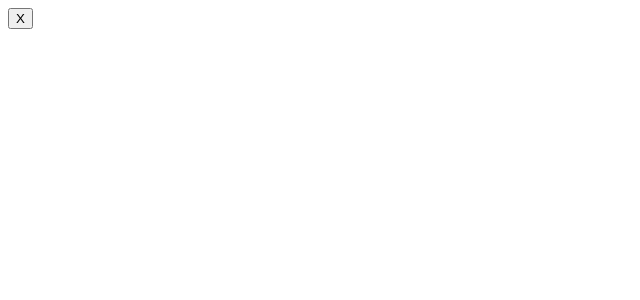
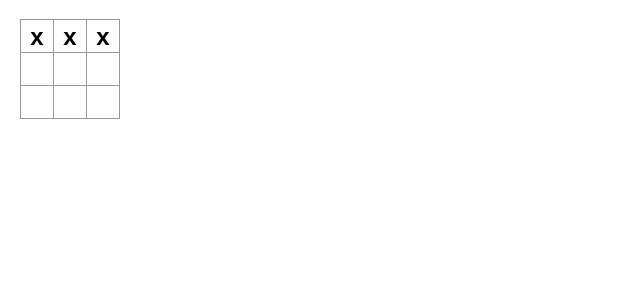
Before and after one commit to datcord/tictactoe, a React (Vite) app: page / in a window 1280 px wide. Shown: the top 300 px of the page, without its empty margins (0-640 px from the left). Built offline with nearby package versions, Linux system fonts and the light colour scheme.

Commit message:
created initial game table

```diff
--- a/src/App.css
+++ b/src/App.css
@@ -0,0 +1,90 @@
+* {
+    box-sizing: border-box;
+  }
+
+  body {
+    font-family: sans-serif;
+    margin: 20px;
+    padding: 0;
+  }
+
+  h1 {
+    margin-top: 0;
+    font-size: 22px;
+  }
+
+  h2 {
+    margin-top: 0;
+    font-size: 20px;
+  }
+
+  h3 {
+    margin-top: 0;
+    font-size: 18px;
+  }
+
+  h4 {
+    margin-top: 0;
+    font-size: 16px;
+  }
+
+  h5 {
+    margin-top: 0;
+    font-size: 14px;
+  }
+
+  h6 {
+    margin-top: 0;
+    font-size: 12px;
+  }
+
+  code {
+    font-size: 1.2em;
+  }
+
+  ul {
+    padding-inline-start: 20px;
+  }
+
+  * {
+    box-sizing: border-box;
+  }
+
+  body {
+    font-family: sans-serif;
+    margin: 20px;
+    padding: 0;
+  }
+
+  .square {
+    background: #fff;
+    border: 1px solid #999;
+    float: left;
+    font-size: 24px;
+    font-weight: bold;
+    line-height: 34px;
+    height: 34px;
+    margin-right: -1px;
+    margin-top: -1px;
+    padding: 0;
+    text-align: center;
+    width: 34px;
+  }
+
+  .board-row:after {
+    clear: both;
+    content: '';
+    display: table;
+  }
+
+  .status {
+    margin-bottom: 10px;
+  }
+  .game {
+    display: flex;
+    flex-direction: row;
+  }
+
+  .game-info {
+    margin-left: 20px;
+  }
--- a/src/App.jsx
+++ b/src/App.jsx
@@ -1,3 +1,26 @@
-export default function Square() {
-  return <button className="square">X</button>;
+function Square({value}) {
+  return <button className="square">{value}</button>
 }
+
+
+export default function Board() {
+  return(
+    <>
+      <div className="board-row">
+        <Square value={"x"}/>
+        <Square value={"x"}/>
+        <Square value={"x"}/>
+      </div>
+      <div className="board-row">
+        <button className="square"></button>
+        <button className="square"></button>
+        <button className="square"></button>
+      </div>
+      <div className="board-row">
+        <button className="square"></button>
+        <button className="square"></button>
+        <button className="square"></button>
+      </div>
+    </>
+  ) ;
+}
--- a/src/main.jsx
+++ b/src/main.jsx
@@ -1,6 +1,7 @@
 import { StrictMode } from 'react'
 import { createRoot } from 'react-dom/client'
 import App from './App.jsx'
+import "./App.css";
 
 createRoot(document.getElementById('root')).render(
   <StrictMode>
```
